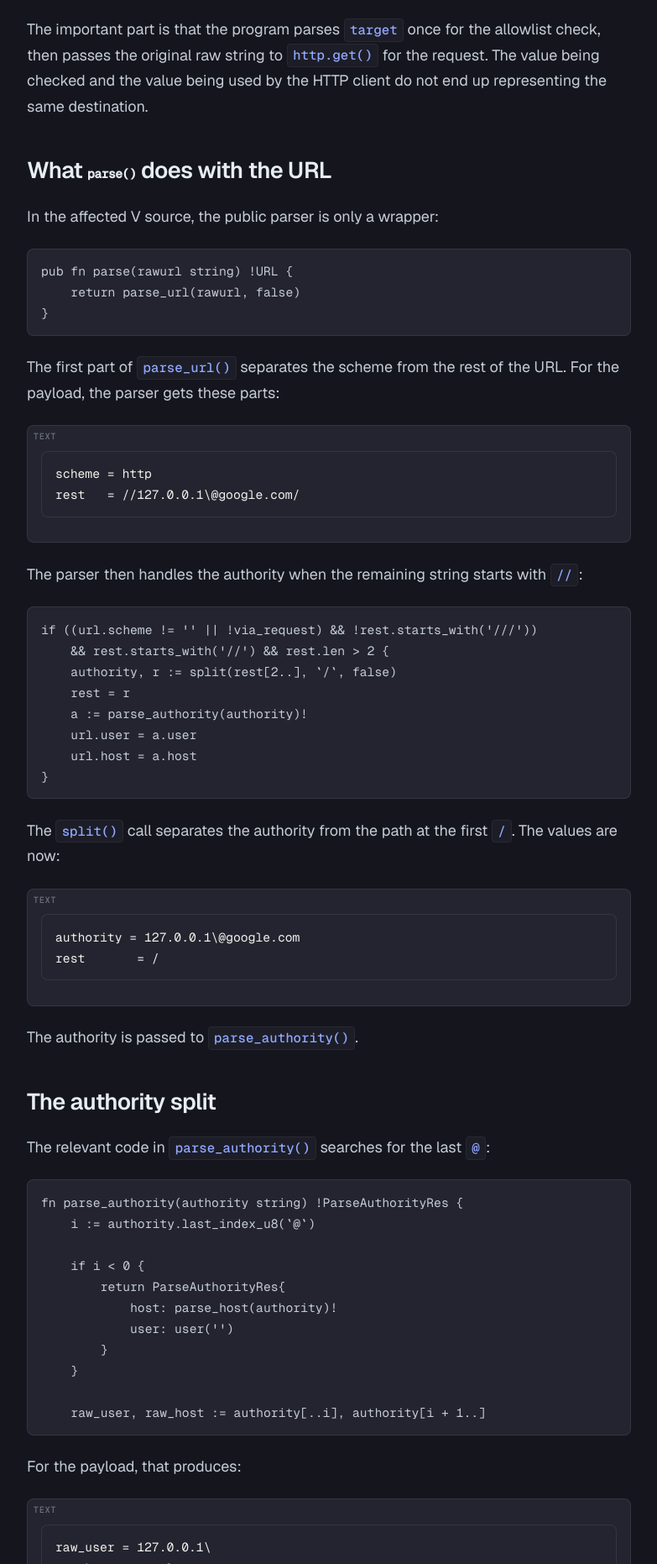
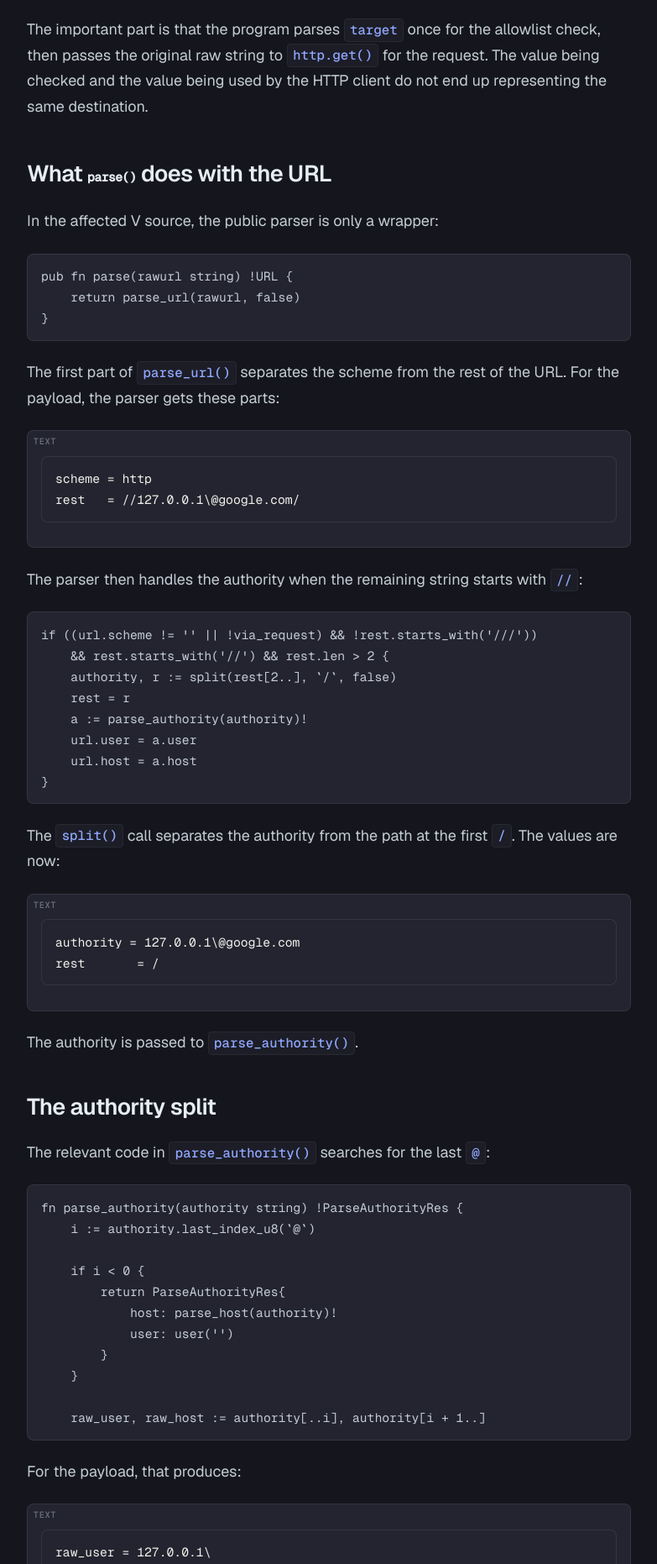
Before and after one commit to ziad626/ziad686-blog, a Jekyll site: the page built from 2026-07-26-cve-2026-67201-analysis.md, in a window 1280 px wide. Shown: the part 1423-3285 px from the top of the page at 84% size, without its empty margins (248-1031 px from the left). Built offline with Jekyll 4.4.1, drawn with Linux system fonts in a browser that asks for light colours.

Commit message:
Improve function heading spacing
Added margin to h2 headings in post content for better spacing.

```diff
--- a/assets/css/main.scss
+++ b/assets/css/main.scss
@@ -129,3 +129,10 @@
   padding: 0;
   background: transparent;
 }
+
+
+/* Give function-name section headings a little more breathing room. */
+.post-content h2:has(code) {
+  margin-top: 3rem;
+  margin-bottom: 1.5rem;
+}
```
